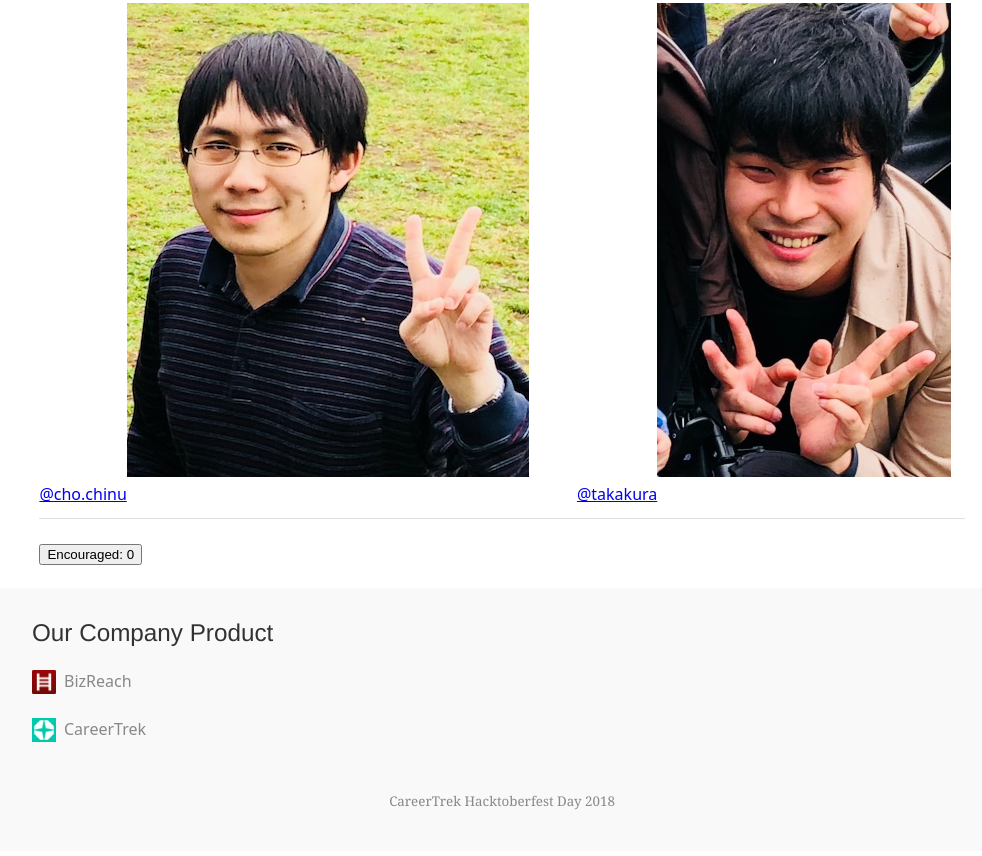
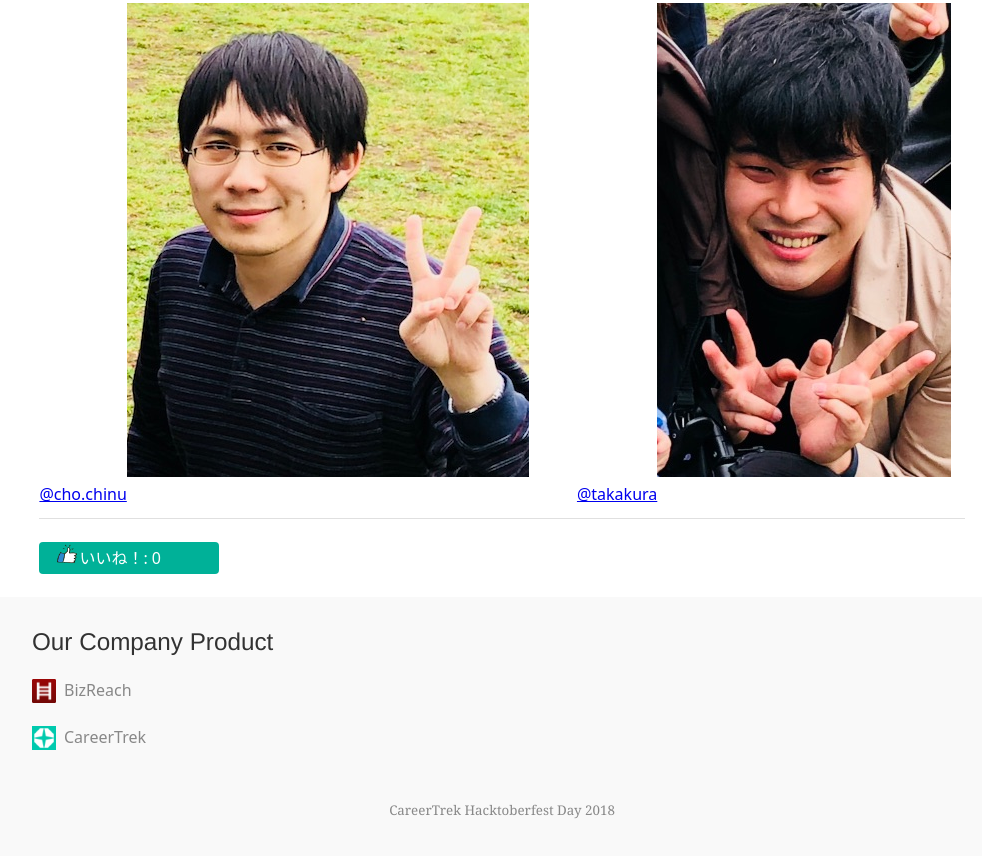
Before and after one commit to careertrek-hacktoberfest-day-2018/careertrek-hacktoberfest-day-2018.github.io, a Gatsby site: page / in a window 1280 px wide. Shown: the part 1389-2245 px from the top of the page, without its empty margins (138-1120 px from the left). Built offline with nearby package versions, Linux system fonts and the light colour scheme; Gatsby itself is replaced by a stand-in of ours; no server answers.

Commit message:
いいねボタン復活。。

```diff
--- a/src/components/encourageButton.tsx
+++ b/src/components/encourageButton.tsx
@@ -1,5 +1,7 @@
 import * as React from 'react';
 import axios from 'axios';
+
+import EncourageIcon from '../images/encourage-icon.png'
 
 interface IState {
   count: number;
@@ -27,9 +29,29 @@ export default class EncourageButton extends React.Component<{}, IState> {
 
   render() {
     return (
-      <button onClick={this.handleEncourage}>
-        Encouraged: {this.state.count}
-      </button>
+      <div style={buttonStyle} onClick={this.handleEncourage}>
+          <img src={EncourageIcon} style={iconStyle} />
+          いいね！: {this.state.count}
+      </div>
     );
   }
 }
+
+const buttonStyle = {
+    width: '180px',
+    lineHeight: '32px',
+    borderRadius: '4px',
+    border: 'none',
+    padding: '0 16px',
+    color: '#fff',
+    background: '#00b198',
+    display: 'flex',
+};
+
+const iconStyle = {
+    display: 'inline-block',
+    width: '24px',
+    height: '24px',
+    marginRight: '8px',
+    margin: '0',
+};
--- a/src/pages/index.tsx
+++ b/src/pages/index.tsx
@@ -67,7 +67,7 @@ const IndexPage = () => (
               <td><a href="https://github.com/hirogoe" target="_blank">@takakura</a><img src={goeImg} /></td>
           </tr>
       </table>
-      {<EncourageButton/> }
+      <EncourageButton />
   </Layout>
 );
 
@@ -87,5 +87,4 @@ const linkStyle = {
   textDecoration: 'none',
 };
 
-
 export default IndexPage;
```
Also changed, not shown: src/images/encourage-icon.png (added).
